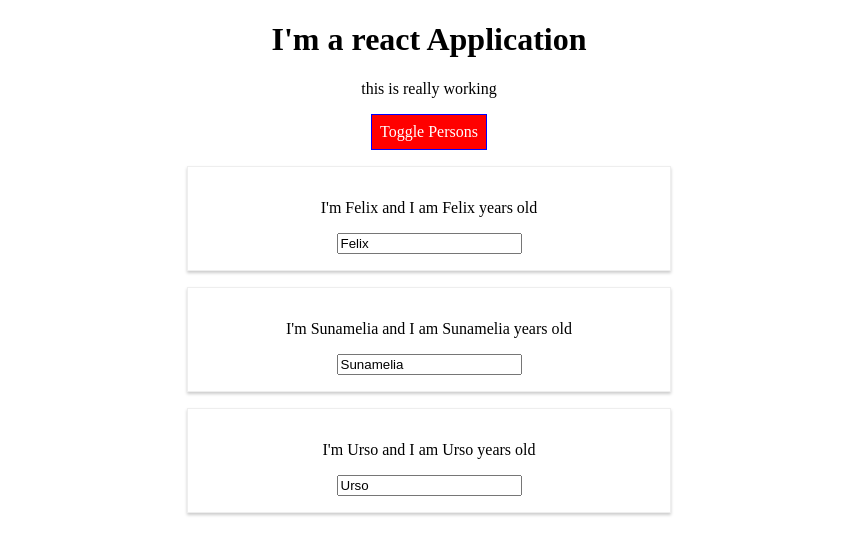
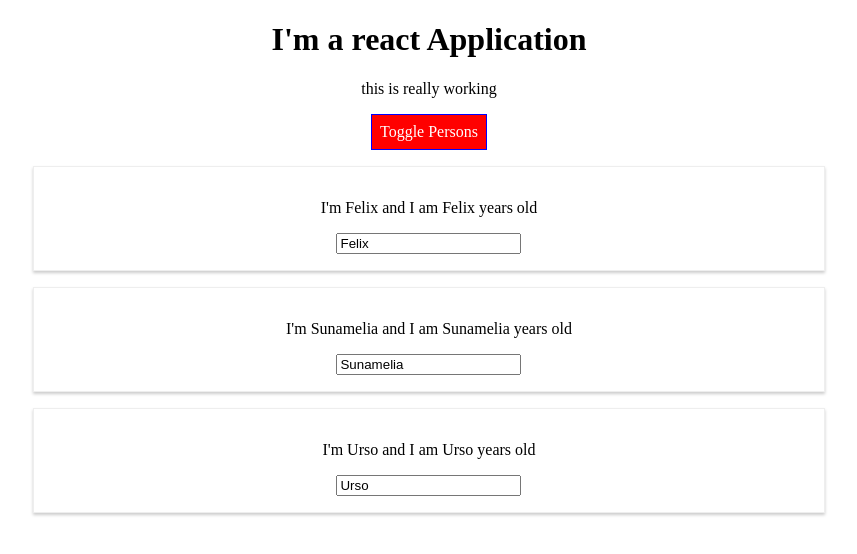
Before and after one commit to fbattig/Max_Persons, a React (Create React App) app: page / in a window 1280 px wide. Both pictures are taken after a click on the button "Toggle Persons". Shown: the top 554 px of the page, without its empty margins (211-1068 px from the left). Built offline with nearby package versions, Linux system fonts and the light colour scheme.

Commit message:
removed raduim

```diff
--- a/src/App.js
+++ b/src/App.js
@@ -1,5 +1,5 @@
 import React, { Component } from 'react';
-import Radium, { StyleRoot } from 'radium';
+
 import Person from './Person/Person';
 import './App.css';
 
@@ -55,10 +55,7 @@
       border: '1px solid blue',
       padding: '8px',
       cursor: 'pointer',
-      ':hover': {
-        backgroundColor: 'lightgreen',
-        color: 'black'
-      }
+
     };
 
     let persons = null;
@@ -79,10 +76,7 @@
         </div>
       );
       style.backgroundColor='red';
-      style[':hover'] = {
-        backgroundColor: 'salmon',
-        color: 'black'
-      }
+
     }
 
     const classes = [];
@@ -94,7 +88,7 @@
     }
 
     return (
-      <StyleRoot>
+
         <div className='App'>
           <h1> I'm a react Application</h1>
           <p className={classes.join(' ')} > this is really working </p>
@@ -104,10 +98,10 @@
             onClick={() => this.togglePersonsHandler()} > Toggle Persons </button>
           {persons}
         </div>
-      </StyleRoot>
+
     );
   }
 }
 
 
-export default Radium(App);
+export default App;
--- a/src/Person/Person.js
+++ b/src/Person/Person.js
@@ -1,18 +1,14 @@
 import React from 'react';
-import Radium from 'radium';
+
 import './Person.css';
 
 const person = (props) => {
 
-  const style = {
-    '@media (min-width: 500px)': {
-      width: '450px'
-    }
-  };
+
 
   return (
     <div
-    className='Person'  style={style}>
+    className='Person'  >
       <p onClick={props.clicked} >I'm {props.name} and I am {props.age} years old</p>
       <p>{props.children} </p>
       <input type='text' onChange={props.changed} value={props.name}/>
@@ -20,4 +16,4 @@
   )
 };
 
-export default Radium(person);
+export default person;
```
Also changed, not shown: 1 other file (tests, documents, lock files or other folders).
